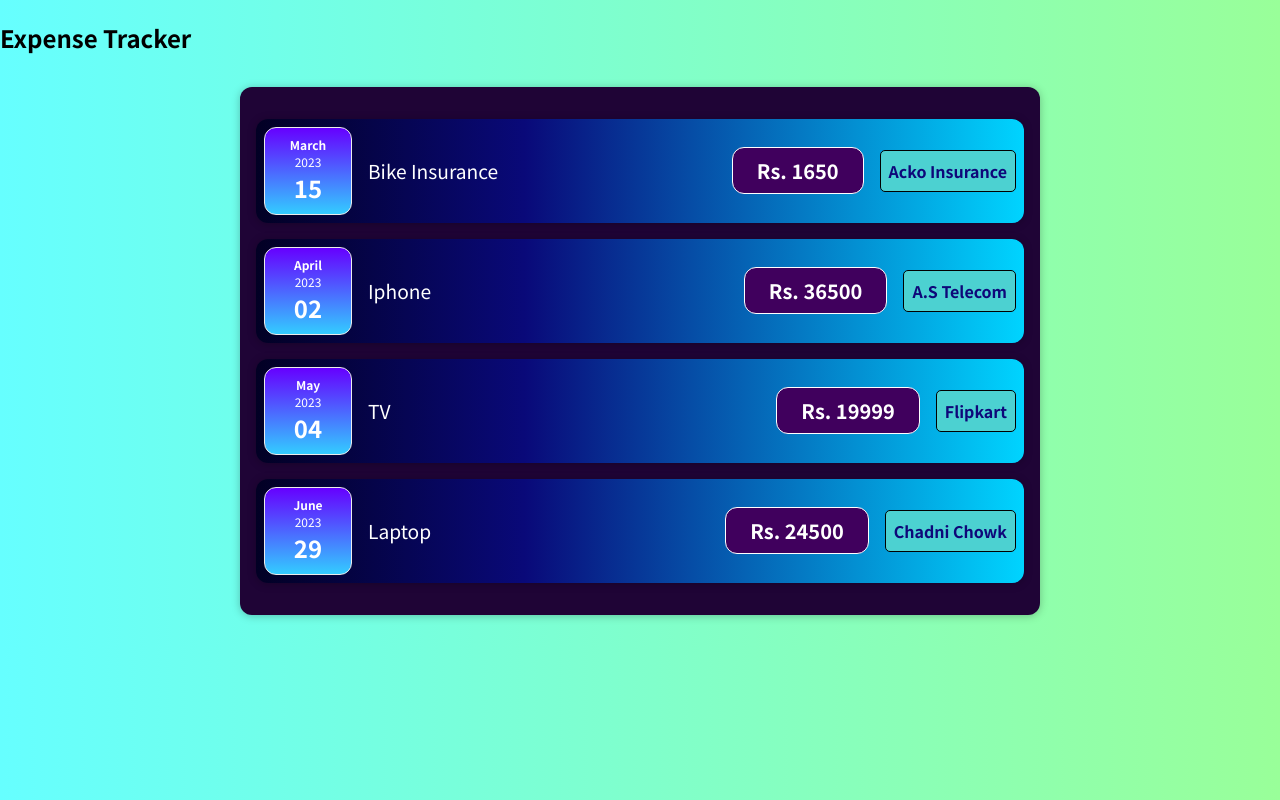
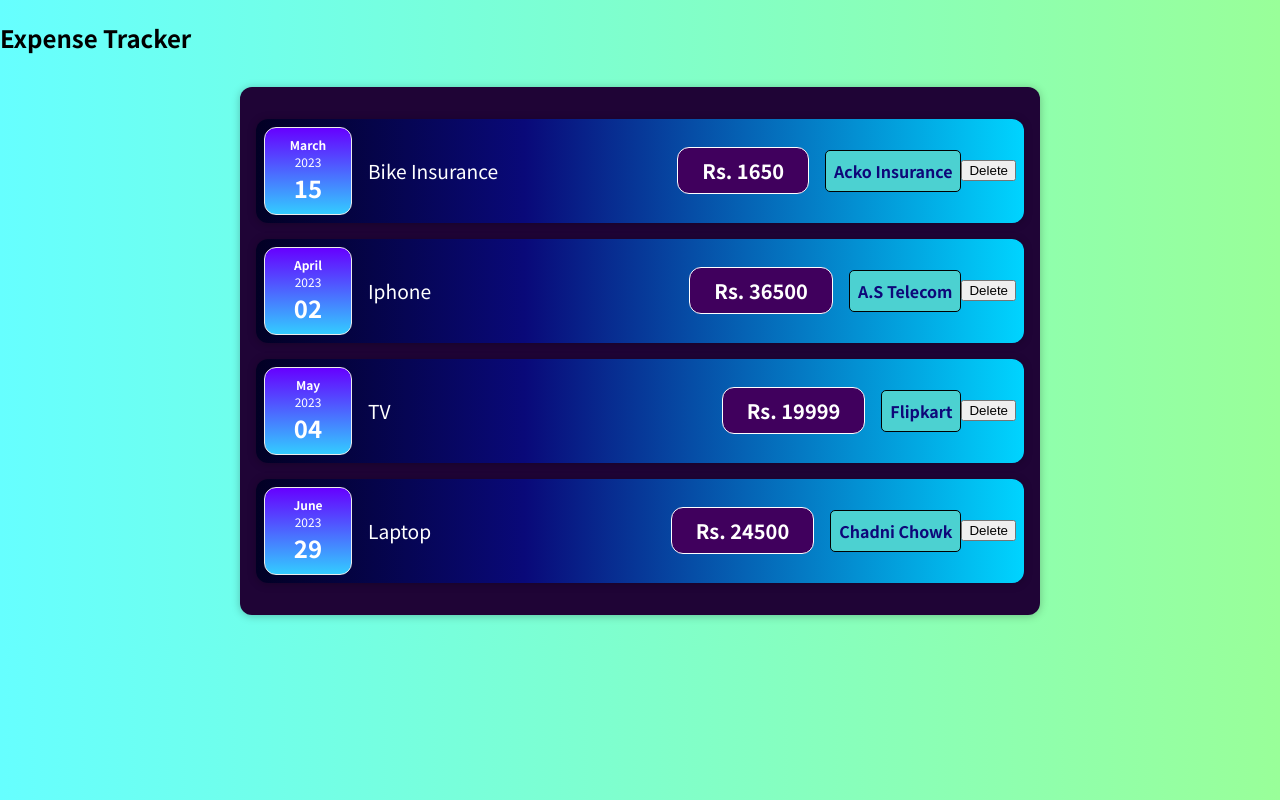
Before and after one commit to BiswasAri10/01-starting-setup, a React (Create React App) app: page / in a window 1280 px wide. Built offline with nearby package versions, Linux system fonts and the light colour scheme.

Commit message:
delete button added

```diff
--- a/src/components/Expenses/ExpenseItem.js
+++ b/src/components/Expenses/ExpenseItem.js
@@ -5,6 +5,9 @@
 import Card from "../UI/Card";
 
 function ExpenseItem(props) {
+  const clickHandler = () => {
+    console.log('clicked!!!');
+  };
   /*return React.createElement(
     Card,
     { className: 'expense-item' },
@@ -23,6 +26,7 @@
         amount={props.amount}
         location={props.location}
       />
+      <button onClick={clickHandler}>Delete</button>
     </Card>
   );
 }
```
